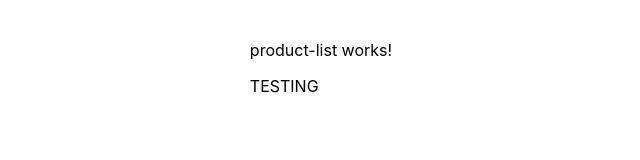
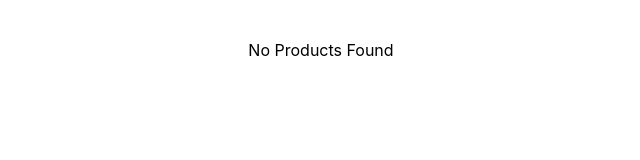
Before and after one commit to ahamadey27/angular-exercises, an Angular app in the folder my-app/: page / in a window 1280 px wide. Shown: the top 160 px of the page, without its empty margins (319-959 px from the left). Built offline with nearby package versions, Linux system fonts and the light colour scheme.

Commit message:
feat: Update product list template and integrate CommonModule for improved functionality

```diff
--- a/my-app/src/app/product-list/product-list.html
+++ b/my-app/src/app/product-list/product-list.html
@@ -1,2 +1,12 @@
-<p>product-list works!</p>
-<p>TESTING</p>
+
+<!--products are listed on the screen when products array is not empty-->
+@if (products.length > 0) {
+    <h1>Products ({{products.length}})</h1>
+} @else if (products.length === 100) {
+    <span>
+        Click <a>Load More</a> to see more products
+    </span>
+}
+ @else {
+    <p>No Products Found</p>
+}
--- a/my-app/src/app/product-list/product-list.ts
+++ b/my-app/src/app/product-list/product-list.ts
@@ -1,12 +1,15 @@
 import { Component } from '@angular/core';
+import { CommonModule } from '@angular/common';
+import { Product } from '../product';
 
 @Component({
   selector: 'app-product-list',
   standalone: true,
-  imports: [],
+  imports: [CommonModule],
   templateUrl: './product-list.html',
   styleUrls: ['./product-list.css']
 })
 export class ProductList {
+  products: Product[] = []; // product array will be used to store a list of Product objects
 
 }
```
